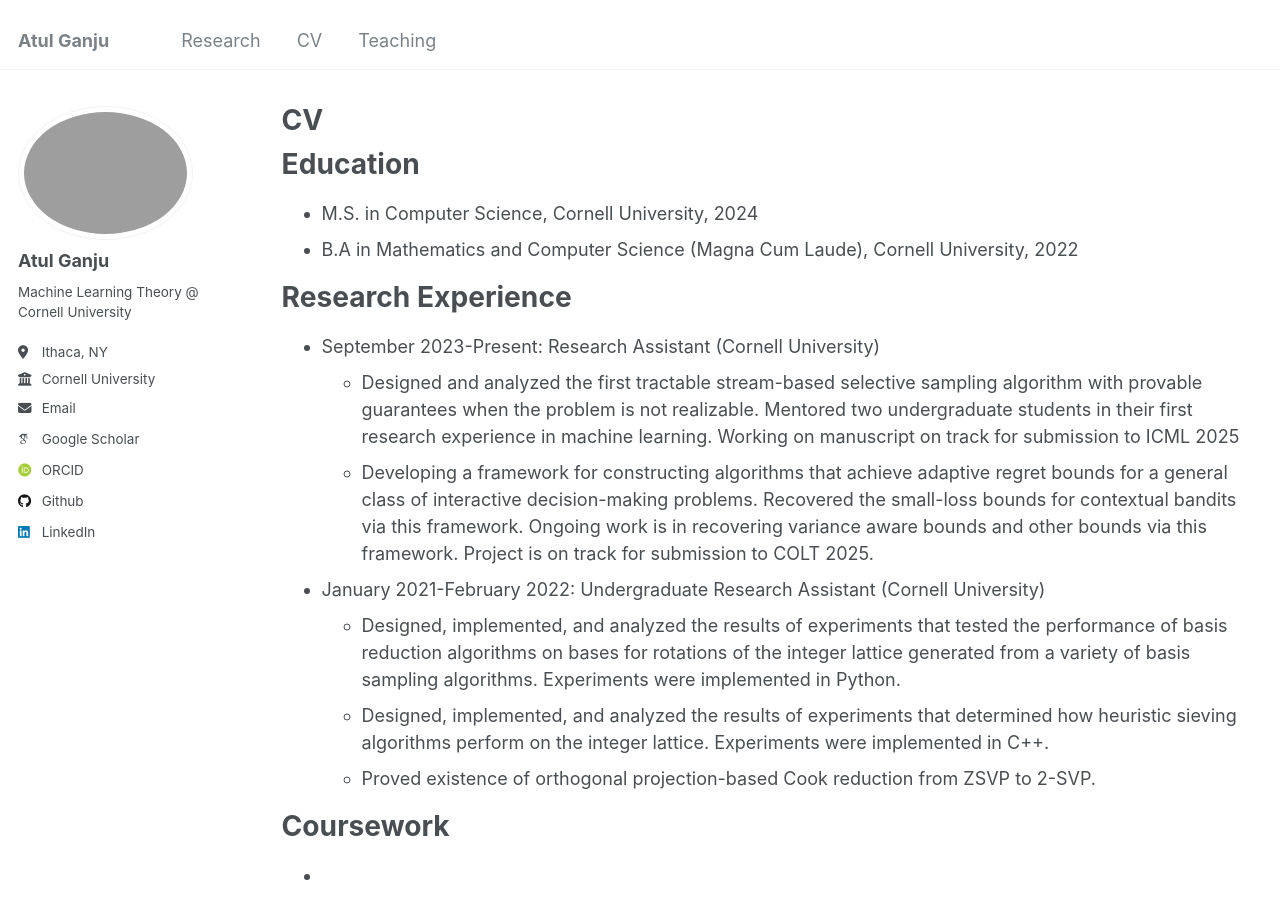
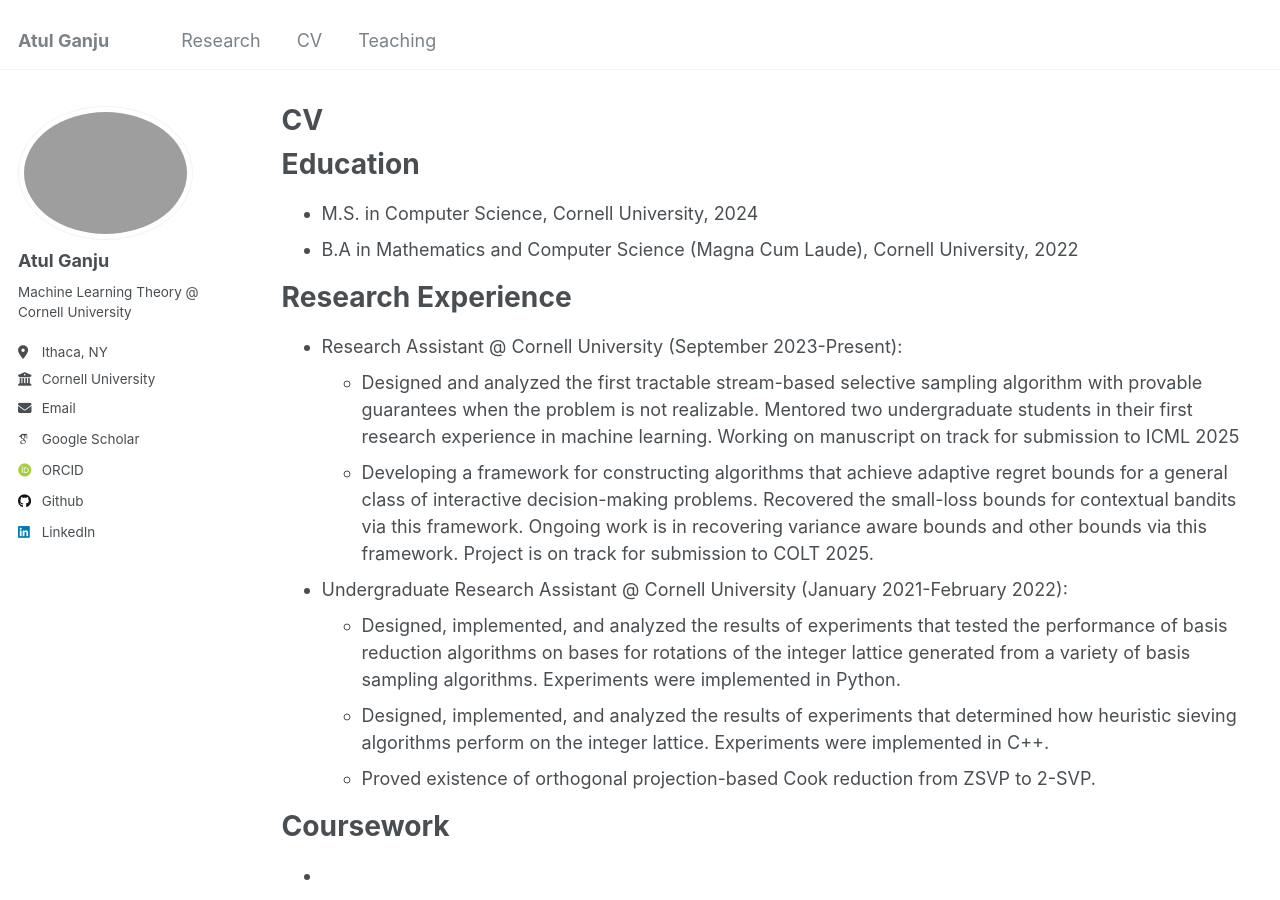
Before and after one commit to atulganju/atulganju.github.io, a Jekyll site: the page built from _pages/cv.md, in a window 1280 px wide and 900 px high. Built offline with Jekyll 4.4.1, drawn with Linux system fonts in a browser that asks for light colours; some web fonts are replaced.

Commit message:
Update cv.md

```diff
--- a/_pages/cv.md
+++ b/_pages/cv.md
@@ -16,11 +16,11 @@ Education
 
 Research Experience
 ======
-* September 2023-Present: Research Assistant (Cornell University)
+* Research Assistant @ Cornell University (September 2023-Present):
   * Designed and analyzed the first tractable stream-based selective sampling algorithm with provable guarantees when the problem is not realizable. Mentored two undergraduate students in their first research experience in machine learning. Working on manuscript on track for submission to ICML 2025
   * Developing a framework for constructing algorithms that achieve adaptive regret bounds for a general class of interactive decision-making problems. Recovered the small-loss bounds for contextual bandits via this framework. Ongoing work is in recovering variance aware bounds and other bounds via this framework. Project is on track for submission to COLT 2025.
 
-* January 2021-February 2022: Undergraduate Research Assistant (Cornell University)
+* Undergraduate Research Assistant @ Cornell University (January 2021-February 2022):
   * Designed, implemented, and analyzed the results of experiments that tested the performance of basis reduction algorithms on bases for rotations of the integer lattice generated from a variety of basis sampling algorithms. Experiments were implemented in Python.
   * Designed, implemented, and analyzed the results of experiments that determined how heuristic sieving algorithms perform on the integer lattice. Experiments were implemented in C++.
   * Proved existence of orthogonal projection-based Cook reduction from ZSVP to 2-SVP.
```
